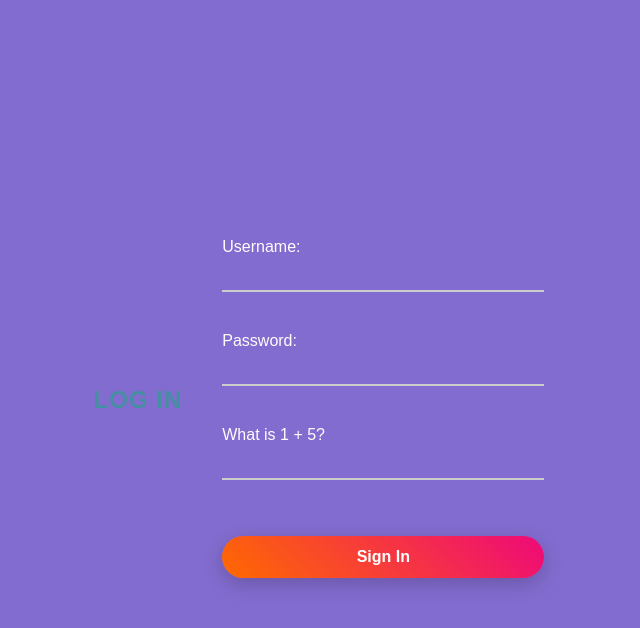
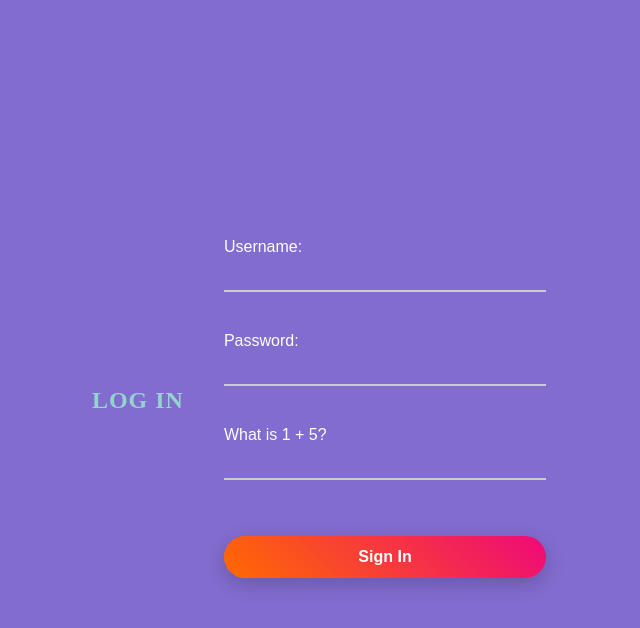
Before and after one commit to jfaith2004/cyberhw4, a PHP site: page /pages/login.php in a window 1280 px wide. Shown: the top 628 px of the page, without its empty margins (341-981 px from the left). Run offline with PHP 8.4, Linux system fonts and the light colour scheme.

Commit message:
more styling changes

```diff
--- a/css/login.css
+++ b/css/login.css
@@ -23,11 +23,12 @@ body {
 h1 {
   margin-bottom: 2.5rem;
   margin: 2.5rem;
-  color: #468ea2;
+  color: #94d4ce;
   text-align: center;
   text-transform: uppercase;
   letter-spacing: 1px;
   font-size: 1.5rem;
+  font-family: "script-medium";
 }
 
 form label {
```
